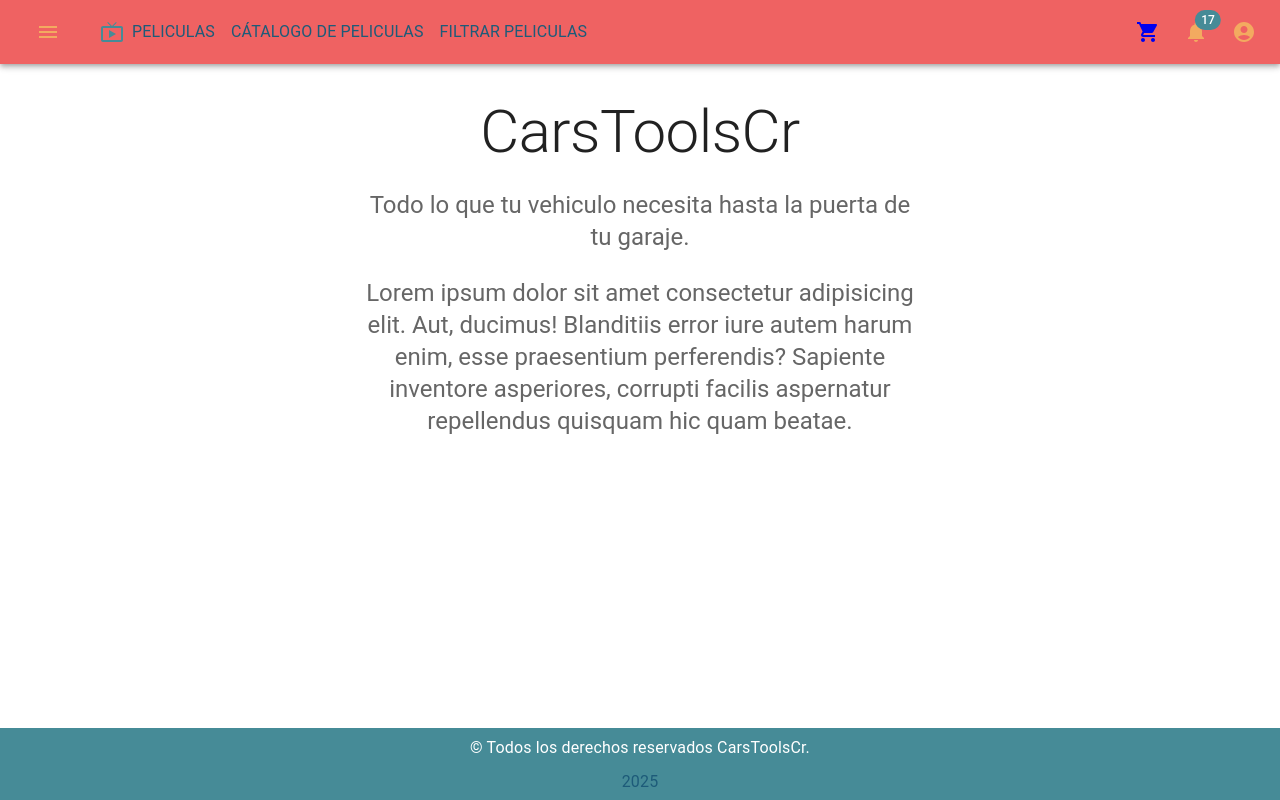
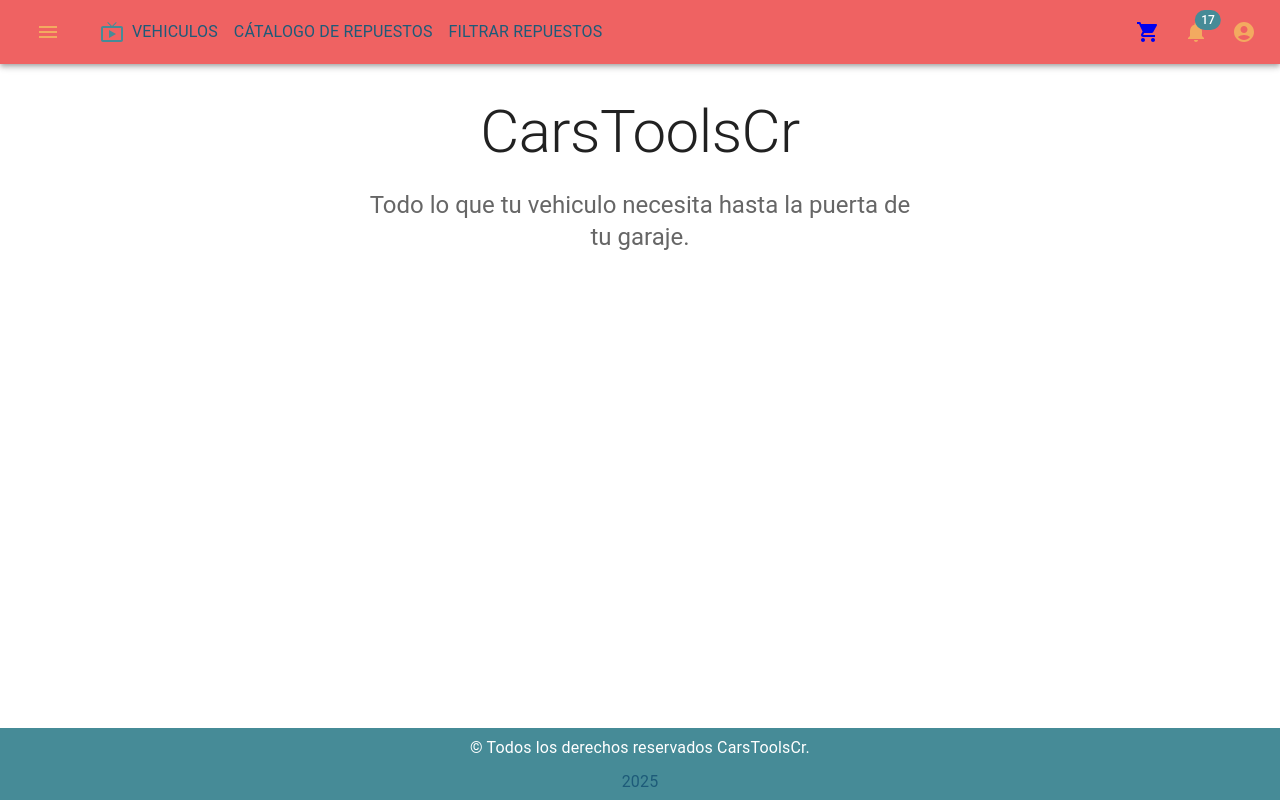
Before and after one commit to MZJeey/CarsToolsCr, a React (Vite) app in the folder appShopTools/: page / in a window 1280 px wide. Built offline with nearby package versions, Linux system fonts and the light colour scheme.

Commit message:
Cambio en el nav

```diff
--- a/appShopTools/src/components/Home/Home.jsx
+++ b/appShopTools/src/components/Home/Home.jsx
@@ -15,7 +15,7 @@ export function Home() {
         </Typography>
       <Typography variant="h5" align="center" color="text.secondary">
        Todo  lo que tu vehiculo necesita hasta la puerta de tu garaje.
-       <p>Lorem ipsum dolor sit amet consectetur adipisicing elit. Aut, ducimus! Blanditiis error iure autem harum enim, esse praesentium perferendis? Sapiente inventore asperiores, corrupti facilis aspernatur repellendus quisquam hic quam beatae.</p>
+
       </Typography>
     </Container>
   );
--- a/appShopTools/src/components/Layout/Header.jsx
+++ b/appShopTools/src/components/Layout/Header.jsx
@@ -66,10 +66,10 @@ export default function Header() {
   ];
   //Lista enlaces menu principal
   const navItems = [
-    { name: "Peliculas", link: "/movie",roles:null },
-    { name: "Cátalogo de Peliculas", link: "/catalog-movies/", roles:null },
-    { name: "Filtrar Peliculas", link: "/movie/filter", roles:null },
-    { name: "Mantenimiento Peliculas", link: "/movie-table/", roles:['Administrador'] },
+    { name: "Vehiculos", link: "/movie",roles:null },
+    { name: "Cátalogo de Repuestos", link: "/catalog-movies/", roles:null },
+    { name: "Filtrar Repuestos", link: "/movie/filter", roles:null },
+    { name: "Mantenimiento Vehiculos", link: "/movie-table/", roles:['Administrador'] },
   ];
   //Identificador menu principal
   const menuIdPrincipal = "menu-appbar";
```
